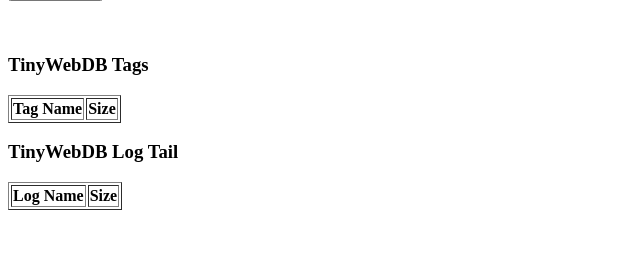
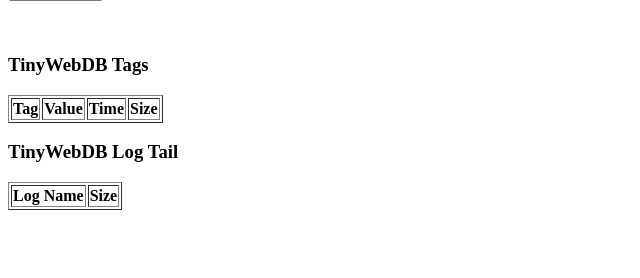
Before and after one commit to TinyWebDB/tinywebdb-php, a PHP site: page / in a window 1280 px wide. Shown: the part 478-756 px from the top of the page, without its empty margins (0-640 px from the left). Run offline with PHP 8.4, Linux system fonts and the light colour scheme; lists and menus that the app fills with data are empty.

Commit message:
add Tags feature: Value, Time, Size

```diff
--- a/index.php
+++ b/index.php
@@ -86,7 +86,9 @@ if (file_exists('tags.php')) echo "<h3>TinyWebDB <a href=tags.php>Tags</a></h3>"
 else echo "<h3>TinyWebDB Tags</h3>";
 echo "<table border=1>";
 echo "<thead><tr>";
-echo "<th> Tag Name </th>";
+echo "<th> Tag </th>";
+echo "<th> Value </th>";
+echo "<th> Time </th>";
 echo "<th> Size </th>";
 echo "</tr></thead>\n";
 if ($listTxt) {
@@ -94,6 +96,10 @@ if ($listTxt) {
     foreach ($listTxt as $sub) {
         echo "<tr>";
         echo "<td><a href=getvalue?tag=" . substr($sub, 0, -4) . ">" .substr($sub, 0, -4) . "</a></td>\n";
+        echo "<td>" ;
+	readfile("./" . $sub) ;
+	echo "</td>\n";
+        echo "<td>" . date('Y-m-d H:i:s',filemtime("./" . $sub)) . "</td>\n";
         echo "<td>" . filesize("./" . $sub) . "</td>\n";
         echo "</tr>";
     }
```
